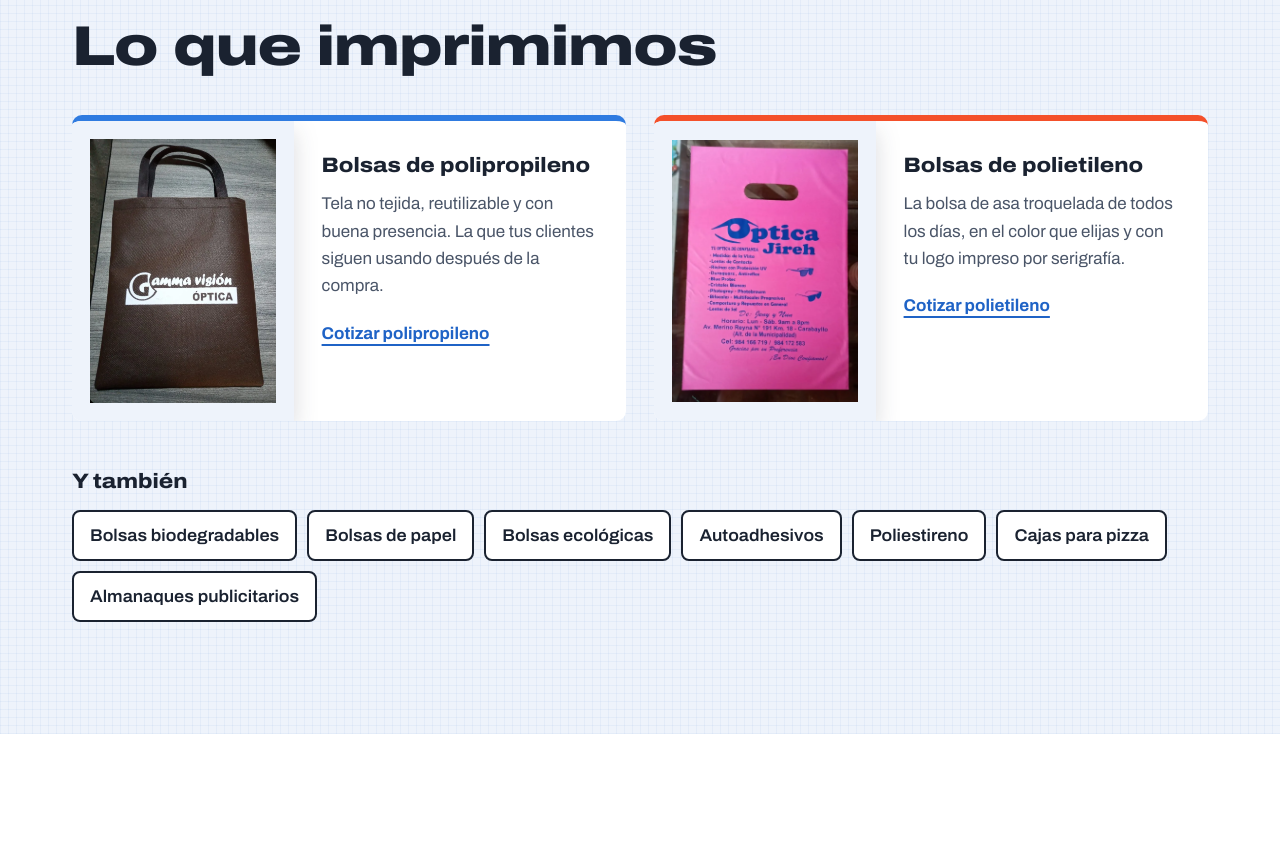
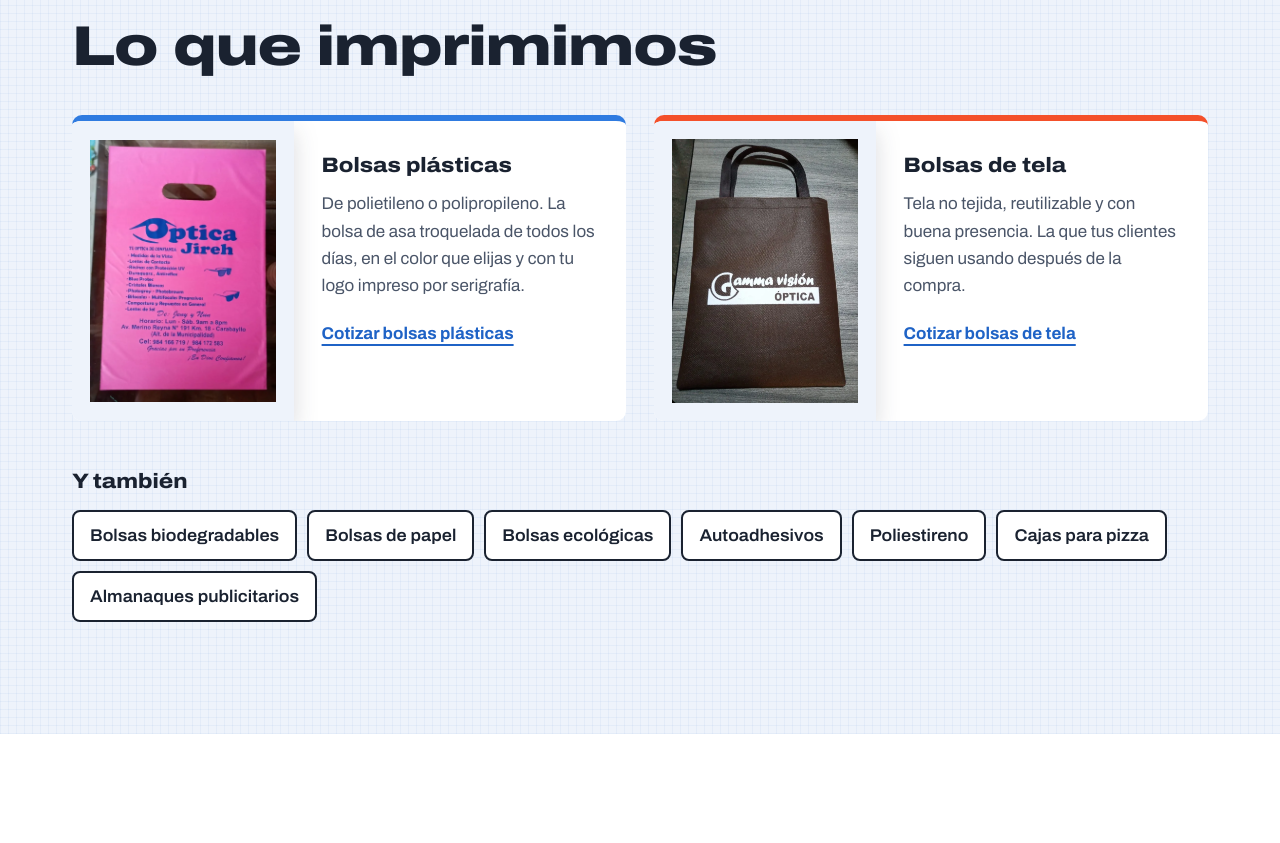
Before and after one commit to dym-serigrafia/dym-serigrafia.github.io, a plain HTML site: page index.html in a window 1280 px wide. Shown: the part 1920-2763 px from the top of the page. Drawn offline with Linux system fonts and the light colour scheme.

Commit message:
Corrige materiales: bolsas plásticas, de tela y de papel
- Las bolsas marcadas como polipropileno son de tela: nueva categoría "Tela"
- Polietileno y polipropileno agrupados como "Bolsas plásticas"
- Filtros de galería, tarjetas de producto, formulario, textos y alt actualizados

Co-Authored-By: Claude Opus 5.5 <noreply@anthropic.com>

```diff
--- a/index.html
+++ b/index.html
@@ -4,7 +4,7 @@
   <meta charset="utf-8">
   <meta name="viewport" content="width=device-width, initial-scale=1">
   <title>D&amp;M Artículos Publicitarios | Bolsas impresas con tu marca</title>
-  <meta name="description" content="Bolsas publicitarias impresas en polipropileno y polietileno para ópticas, zapaterías, farmacias y más. Serigrafía con envíos a todo el Perú.">
+  <meta name="description" content="Bolsas publicitarias plásticas, de tela y de papel impresas para ópticas, zapaterías, farmacias y más. Serigrafía con envíos a todo el Perú.">
   <meta name="theme-color" content="#1F63C6">
 
   <!-- Vista previa al compartir (Open Graph / Twitter) -->
@@ -84,7 +84,7 @@
       <div class="container hero__inner">
         <div class="hero__text">
           <h1 class="hero__title" data-text="Tu marca en cada bolsa que entregas">Tu marca en cada bolsa que entregas</h1>
-          <p class="hero__sub">Imprimimos bolsas de polipropileno y polietileno con tu logo para ópticas, zapaterías, farmacias y todo negocio que quiera que su marca salga a la calle con cada cliente.</p>
+          <p class="hero__sub">Imprimimos bolsas plásticas y de tela con tu logo para ópticas, zapaterías, farmacias y todo negocio que quiera que su marca salga a la calle con cada cliente.</p>
           <div class="hero__actions">
             <a class="btn btn--orange btn--lg js-wa" href="#" data-msg="Hola D&amp;M, quiero cotizar bolsas con mi marca.">
               <svg class="icon" aria-hidden="true"><use href="#i-wa"></use></svg>
@@ -172,19 +172,19 @@
         <!-- Principales: panel con foto -->
         <div class="products-main">
           <article class="product">
-            <img class="product__img" src="assets/trabajos/gamma-vision.webp" alt="Bolsa de polipropileno marrón con asas, impresa para Gamma Visión Óptica" width="900" height="1200" loading="lazy">
+            <img class="product__img" src="assets/trabajos/optica-jireh.webp" alt="Bolsa plástica fucsia impresa para Óptica Jireh" width="900" height="1200" loading="lazy">
             <div class="product__body">
-              <h3 class="h3">Bolsas de polipropileno</h3>
-              <p>Tela no tejida, reutilizable y con buena presencia. La que tus clientes siguen usando después de la compra.</p>
-              <a class="text-link js-wa" href="#" data-msg="Hola D&amp;M, quiero cotizar bolsas de polipropileno con mi marca.">Cotizar polipropileno</a>
+              <h3 class="h3">Bolsas plásticas</h3>
+              <p>De polietileno o polipropileno. La bolsa de asa troquelada de todos los días, en el color que elijas y con tu logo impreso por serigrafía.</p>
+              <a class="text-link js-wa" href="#" data-msg="Hola D&amp;M, quiero cotizar bolsas plásticas con mi marca.">Cotizar bolsas plásticas</a>
             </div>
           </article>
           <article class="product product--orange">
-            <img class="product__img" src="assets/trabajos/optica-jireh.webp" alt="Bolsa de polietileno fucsia impresa para Óptica Jireh" width="900" height="1200" loading="lazy">
+            <img class="product__img" src="assets/trabajos/gamma-vision.webp" alt="Bolsa de tela marrón con asas, impresa para Gamma Visión Óptica" width="900" height="1200" loading="lazy">
             <div class="product__body">
-              <h3 class="h3">Bolsas de polietileno</h3>
-              <p>La bolsa de asa troquelada de todos los días, en el color que elijas y con tu logo impreso por serigrafía.</p>
-              <a class="text-link js-wa" href="#" data-msg="Hola D&amp;M, quiero cotizar bolsas de polietileno con mi marca.">Cotizar polietileno</a>
+              <h3 class="h3">Bolsas de tela</h3>
+              <p>Tela no tejida, reutilizable y con buena presencia. La que tus clientes siguen usando después de la compra.</p>
+              <a class="text-link js-wa" href="#" data-msg="Hola D&amp;M, quiero cotizar bolsas de tela con mi marca.">Cotizar bolsas de tela</a>
             </div>
           </article>
         </div>
@@ -218,40 +218,40 @@
           <!-- Filtros por material (data-filter = data-material de cada foto) -->
           <div class="filters" role="group" aria-label="Filtrar trabajos por material">
             <button class="filter is-active" data-filter="todos" aria-pressed="true">Todos</button>
-            <button class="filter" data-filter="polietileno" aria-pressed="false">Polietileno</button>
-            <button class="filter" data-filter="polipropileno" aria-pressed="false">Polipropileno</button>
+            <button class="filter" data-filter="plastica" aria-pressed="false">Plásticas</button>
+            <button class="filter" data-filter="tela" aria-pressed="false">Tela</button>
             <button class="filter" data-filter="papel" aria-pressed="false">Papel</button>
           </div>
         </div>
 
         <!-- Fotos en assets/trabajos/. Las de class="is-extra" aparecen con "Ver más trabajos" -->
         <ul class="gallery" id="gallery">
-          <li data-material="polietileno"><button class="gallery__item" aria-label="Ampliar foto: Óptica Rebeca"><img src="assets/trabajos/optica-rebeca.webp" alt="Bolsa de polietileno morada impresa para Óptica Rebeca" loading="lazy" width="900" height="1200"></button></li>
-          <li data-material="polietileno"><button class="gallery__item" aria-label="Ampliar foto: MBA Ópticas"><img src="assets/trabajos/mba-opticas.webp" alt="Bolsa de polietileno blanca impresa para MBA Ópticas" loading="lazy" width="900" height="1200"></button></li>
-          <li data-material="polipropileno"><button class="gallery__item" aria-label="Ampliar foto: Óptica Atalaya"><img src="assets/trabajos/optica-atalaya-verde.webp" alt="Bolsa de polipropileno verde impresa para Óptica Atalaya" loading="lazy" width="900" height="1200"></button></li>
+          <li data-material="plastica"><button class="gallery__item" aria-label="Ampliar foto: Óptica Rebeca"><img src="assets/trabajos/optica-rebeca.webp" alt="Bolsa plástica morada impresa para Óptica Rebeca" loading="lazy" width="900" height="1200"></button></li>
+          <li data-material="plastica"><button class="gallery__item" aria-label="Ampliar foto: MBA Ópticas"><img src="assets/trabajos/mba-opticas.webp" alt="Bolsa plástica blanca impresa para MBA Ópticas" loading="lazy" width="900" height="1200"></button></li>
+          <li data-material="tela"><button class="gallery__item" aria-label="Ampliar foto: Óptica Atalaya"><img src="assets/trabajos/optica-atalaya-verde.webp" alt="Bolsa de tela verde impresa para Óptica Atalaya" loading="lazy" width="900" height="1200"></button></li>
           <li data-material="papel"><button class="gallery__item" aria-label="Ampliar foto: Óptica Shekinah Lens"><img src="assets/trabajos/optica-shekinah-lens.webp" alt="Bolsa de papel kraft impresa para Óptica Shekinah Lens" loading="lazy" width="900" height="1200"></button></li>
-          <li data-material="polietileno"><button class="gallery__item" aria-label="Ampliar foto: Óptica Jireh"><img src="assets/trabajos/optica-jireh.webp" alt="Bolsa de polietileno fucsia impresa para Óptica Jireh" loading="lazy" width="900" height="1200"></button></li>
-          <li data-material="polipropileno"><button class="gallery__item" aria-label="Ampliar foto: Gamma Visión Óptica"><img src="assets/trabajos/gamma-vision.webp" alt="Bolsa de polipropileno marrón impresa para Gamma Visión Óptica" loading="lazy" width="900" height="1200"></button></li>
-          <li data-material="polietileno"><button class="gallery__item" aria-label="Ampliar foto: Óptica A&amp;N"><img src="assets/trabajos/optica-ayn.webp" alt="Bolsa de polietileno turquesa impresa para Óptica A&amp;N" loading="lazy" width="900" height="1200"></button></li>
+          <li data-material="plastica"><button class="gallery__item" aria-label="Ampliar foto: Óptica Jireh"><img src="assets/trabajos/optica-jireh.webp" alt="Bolsa plástica fucsia impresa para Óptica Jireh" loading="lazy" width="900" height="1200"></button></li>
+          <li data-material="tela"><button class="gallery__item" aria-label="Ampliar foto: Gamma Visión Óptica"><img src="assets/trabajos/gamma-vision.webp" alt="Bolsa de tela marrón impresa para Gamma Visión Óptica" loading="lazy" width="900" height="1200"></button></li>
+          <li data-material="plastica"><button class="gallery__item" aria-label="Ampliar foto: Óptica A&amp;N"><img src="assets/trabajos/optica-ayn.webp" alt="Bolsa plástica turquesa impresa para Óptica A&amp;N" loading="lazy" width="900" height="1200"></button></li>
           <li data-material="papel"><button class="gallery__item" aria-label="Ampliar foto: LenCenter Óptica"><img src="assets/trabajos/lencenter-optica.webp" alt="Bolsa de papel kraft impresa para LenCenter Óptica" loading="lazy" width="900" height="1200"></button></li>
-          <li data-material="polietileno"><button class="gallery__item" aria-label="Ampliar foto: Solóptica"><img src="assets/trabajos/soloptica.webp" alt="Bolsa de polietileno roja impresa para Solóptica" loading="lazy" width="900" height="1200"></button></li>
-          <li data-material="polietileno" class="is-extra"><button class="gallery__item" aria-label="Ampliar foto: Óptica H-M Lens"><img src="assets/trabajos/optica-hm-lens.webp" alt="Bolsa de polietileno negra impresa para Óptica H-M Lens" loading="lazy" width="900" height="1200"></button></li>
-          <li data-material="polietileno" class="is-extra"><button class="gallery__item" aria-label="Ampliar foto: Óptica Horus"><img src="assets/trabajos/optica-horus.webp" alt="Bolsa de polietileno blanca impresa para Óptica Horus" loading="lazy" width="900" height="1200"></button></li>
-          <li data-material="polietileno" class="is-extra"><button class="gallery__item" aria-label="Ampliar foto: Óptica GNO"><img src="assets/trabajos/optica-gno.webp" alt="Bolsa de polietileno blanca impresa para Óptica GNO" loading="lazy" width="900" height="1200"></button></li>
-          <li data-material="polietileno" class="is-extra"><button class="gallery__item" aria-label="Ampliar foto: Óptica GNO"><img src="assets/trabajos/optica-gno-rosa.webp" alt="Bolsa de polietileno blanca impresa para Óptica GNO" loading="lazy" width="900" height="1200"></button></li>
-          <li data-material="polietileno" class="is-extra"><button class="gallery__item" aria-label="Ampliar foto: La Casa de la Visión"><img src="assets/trabajos/la-casa-de-la-vision.webp" alt="Bolsa de polietileno blanca impresa para La Casa de la Visión" loading="lazy" width="900" height="1200"></button></li>
-          <li data-material="polietileno" class="is-extra"><button class="gallery__item" aria-label="Ampliar foto: Consultorio de Oftalmología"><img src="assets/trabajos/consultorio-oftalmologia.webp" alt="Bolsa de polietileno blanca impresa para Consultorio de Oftalmología" loading="lazy" width="900" height="1200"></button></li>
-          <li data-material="polietileno" class="is-extra"><button class="gallery__item" aria-label="Ampliar foto: Centro Óptico Luz &amp; Vida"><img src="assets/trabajos/centro-optico-luz-y-vida.webp" alt="Bolsa de polietileno blanca impresa para Centro Óptico Luz &amp; Vida" loading="lazy" width="900" height="1200"></button></li>
-          <li data-material="polietileno" class="is-extra"><button class="gallery__item" aria-label="Ampliar foto: Óptica Yazú"><img src="assets/trabajos/optica-yazu.webp" alt="Bolsa de polietileno blanca impresa para Óptica Yazú" loading="lazy" width="900" height="1200"></button></li>
-          <li data-material="polietileno" class="is-extra"><button class="gallery__item" aria-label="Ampliar foto: Óptica Luis XV"><img src="assets/trabajos/optica-luis-xv-negra.webp" alt="Bolsa de polietileno negra impresa para Óptica Luis XV" loading="lazy" width="900" height="1200"></button></li>
-          <li data-material="polietileno" class="is-extra"><button class="gallery__item" aria-label="Ampliar foto: Óptica Luis XV"><img src="assets/trabajos/optica-luis-xv-blanca.webp" alt="Bolsa de polietileno blanca impresa para Óptica Luis XV" loading="lazy" width="900" height="1200"></button></li>
-          <li data-material="polietileno" class="is-extra"><button class="gallery__item" aria-label="Ampliar foto: Enfoque Visual"><img src="assets/trabajos/enfoque-visual.webp" alt="Bolsa de polietileno blanca impresa para Enfoque Visual" loading="lazy" width="900" height="1200"></button></li>
-          <li data-material="polietileno" class="is-extra"><button class="gallery__item" aria-label="Ampliar foto: Óptica JGV"><img src="assets/trabajos/optica-jgv.webp" alt="Bolsa de polietileno blanca impresa para Óptica JGV" loading="lazy" width="900" height="1200"></button></li>
-          <li data-material="polietileno" class="is-extra"><button class="gallery__item" aria-label="Ampliar foto: Visual Óptica"><img src="assets/trabajos/visual-optica.webp" alt="Bolsa de polietileno blanca impresa para Visual Óptica" loading="lazy" width="900" height="1200"></button></li>
-          <li data-material="polietileno" class="is-extra"><button class="gallery__item" aria-label="Ampliar foto: Solsol"><img src="assets/trabajos/solsol.webp" alt="Bolsa de polietileno blanca impresa para Solsol" loading="lazy" width="900" height="1200"></button></li>
-          <li data-material="polietileno" class="is-extra"><button class="gallery__item" aria-label="Ampliar foto: D&#x27;Vane Óptica"><img src="assets/trabajos/dvane-optica.webp" alt="Bolsa de polietileno blanca impresa para D&#x27;Vane Óptica" loading="lazy" width="900" height="1200"></button></li>
-          <li data-material="polietileno" class="is-extra"><button class="gallery__item" aria-label="Ampliar foto: Ópticas Deluxe"><img src="assets/trabajos/opticas-deluxe.webp" alt="Bolsa de polietileno negra impresa para Ópticas Deluxe" loading="lazy" width="900" height="1200"></button></li>
-          <li data-material="polipropileno" class="is-extra"><button class="gallery__item" aria-label="Ampliar foto: Óptica Atalaya"><img src="assets/trabajos/optica-atalaya-negra.webp" alt="Bolsa de polipropileno negra impresa para Óptica Atalaya" loading="lazy" width="900" height="1200"></button></li>
+          <li data-material="plastica"><button class="gallery__item" aria-label="Ampliar foto: Solóptica"><img src="assets/trabajos/soloptica.webp" alt="Bolsa plástica roja impresa para Solóptica" loading="lazy" width="900" height="1200"></button></li>
+          <li data-material="plastica" class="is-extra"><button class="gallery__item" aria-label="Ampliar foto: Óptica H-M Lens"><img src="assets/trabajos/optica-hm-lens.webp" alt="Bolsa plástica negra impresa para Óptica H-M Lens" loading="lazy" width="900" height="1200"></button></li>
+          <li data-material="plastica" class="is-extra"><button class="gallery__item" aria-label="Ampliar foto: Óptica Horus"><img src="assets/trabajos/optica-horus.webp" alt="Bolsa plástica blanca impresa para Óptica Horus" loading="lazy" width="900" height="1200"></button></li>
+          <li data-material="plastica" class="is-extra"><button class="gallery__item" aria-label="Ampliar foto: Óptica GNO"><img src="assets/trabajos/optica-gno.webp" alt="Bolsa plástica blanca impresa para Óptica GNO" loading="lazy" width="900" height="1200"></button></li>
+          <li data-material="plastica" class="is-extra"><button class="gallery__item" aria-label="Ampliar foto: Óptica GNO"><img src="assets/trabajos/optica-gno-rosa.webp" alt="Bolsa plástica blanca impresa para Óptica GNO" loading="lazy" width="900" height="1200"></button></li>
+          <li data-material="plastica" class="is-extra"><button class="gallery__item" aria-label="Ampliar foto: La Casa de la Visión"><img src="assets/trabajos/la-casa-de-la-vision.webp" alt="Bolsa plástica blanca impresa para La Casa de la Visión" loading="lazy" width="900" height="1200"></button></li>
+          <li data-material="plastica" class="is-extra"><button class="gallery__item" aria-label="Ampliar foto: Consultorio de Oftalmología"><img src="assets/trabajos/consultorio-oftalmologia.webp" alt="Bolsa plástica blanca impresa para Consultorio de Oftalmología" loading="lazy" width="900" height="1200"></button></li>
+          <li data-material="plastica" class="is-extra"><button class="gallery__item" aria-label="Ampliar foto: Centro Óptico Luz &amp; Vida"><img src="assets/trabajos/centro-optico-luz-y-vida.webp" alt="Bolsa plástica blanca impresa para Centro Óptico Luz &amp; Vida" loading="lazy" width="900" height="1200"></button></li>
+          <li data-material="plastica" class="is-extra"><button class="gallery__item" aria-label="Ampliar foto: Óptica Yazú"><img src="assets/trabajos/optica-yazu.webp" alt="Bolsa plástica blanca impresa para Óptica Yazú" loading="lazy" width="900" height="1200"></button></li>
+          <li data-material="plastica" class="is-extra"><button class="gallery__item" aria-label="Ampliar foto: Óptica Luis XV"><img src="assets/trabajos/optica-luis-xv-negra.webp" alt="Bolsa plástica negra impresa para Óptica Luis XV" loading="lazy" width="900" height="1200"></button></li>
+          <li data-material="plastica" class="is-extra"><button class="gallery__item" aria-label="Ampliar foto: Óptica Luis XV"><img src="assets/trabajos/optica-luis-xv-blanca.webp" alt="Bolsa plástica blanca impresa para Óptica Luis XV" loading="lazy" width="900" height="1200"></button></li>
+          <li data-material="plastica" class="is-extra"><button class="gallery__item" aria-label="Ampliar foto: Enfoque Visual"><img src="assets/trabajos/enfoque-visual.webp" alt="Bolsa plástica blanca impresa para Enfoque Visual" loading="lazy" width="900" height="1200"></button></li>
+          <li data-material="plastica" class="is-extra"><button class="gallery__item" aria-label="Ampliar foto: Óptica JGV"><img src="assets/trabajos/optica-jgv.webp" alt="Bolsa plástica blanca impresa para Óptica JGV" loading="lazy" width="900" height="1200"></button></li>
+          <li data-material="plastica" class="is-extra"><button class="gallery__item" aria-label="Ampliar foto: Visual Óptica"><img src="assets/trabajos/visual-optica.webp" alt="Bolsa plástica blanca impresa para Visual Óptica" loading="lazy" width="900" height="1200"></button></li>
+          <li data-material="plastica" class="is-extra"><button class="gallery__item" aria-label="Ampliar foto: Solsol"><img src="assets/trabajos/solsol.webp" alt="Bolsa plástica blanca impresa para Solsol" loading="lazy" width="900" height="1200"></button></li>
+          <li data-material="plastica" class="is-extra"><button class="gallery__item" aria-label="Ampliar foto: D&#x27;Vane Óptica"><img src="assets/trabajos/dvane-optica.webp" alt="Bolsa plástica blanca impresa para D&#x27;Vane Óptica" loading="lazy" width="900" height="1200"></button></li>
+          <li data-material="plastica" class="is-extra"><button class="gallery__item" aria-label="Ampliar foto: Ópticas Deluxe"><img src="assets/trabajos/opticas-deluxe.webp" alt="Bolsa plástica negra impresa para Ópticas Deluxe" loading="lazy" width="900" height="1200"></button></li>
+          <li data-material="tela" class="is-extra"><button class="gallery__item" aria-label="Ampliar foto: Óptica Atalaya"><img src="assets/trabajos/optica-atalaya-negra.webp" alt="Bolsa de tela negra impresa para Óptica Atalaya" loading="lazy" width="900" height="1200"></button></li>
         </ul>
 
         <div class="gallery__more">
@@ -327,8 +327,8 @@
             <label for="qTipo">Tipo de bolsa o producto</label>
             <select id="qTipo" name="tipo" required>
               <option value="">Elige una opción</option>
-              <option>Bolsa de polipropileno</option>
-              <option>Bolsa de polietileno</option>
+              <option>Bolsa plástica (polietileno o polipropileno)</option>
+              <option>Bolsa de tela</option>
               <option>Bolsa biodegradable</option>
               <option>Bolsa de papel</option>
               <option>Bolsa ecológica</option>
```
